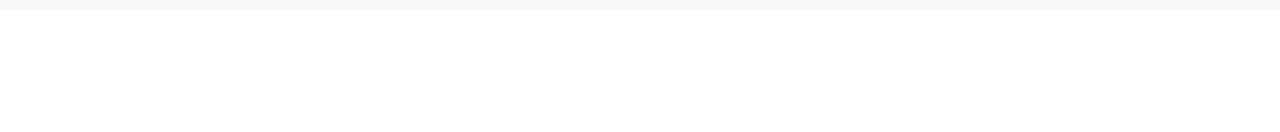
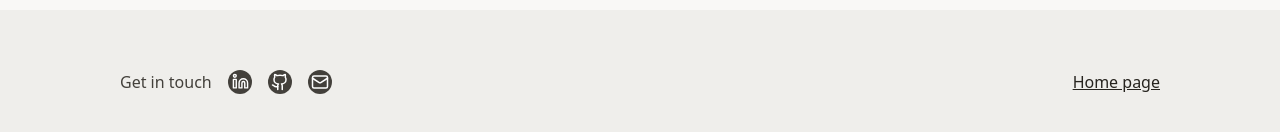
Before and after one commit to TongBud44/reangsak-personal-blog, a React (Vite) app: page / in a window 1280 px wide. Shown: the part 714-846 px from the top of the page. Before the commit the page ends 800 px from the top, so only its background shows below. Built offline with nearby package versions, Linux system fonts and the light colour scheme.

Commit message:
feat: add footer in App-page

```diff
--- a/src/App.jsx
+++ b/src/App.jsx
@@ -1,12 +1,14 @@
 import "./App.css";
 import { NavBar } from "./components/Nav-bar";
 import { HeroSection } from "./components/HeroSection";
+import { Footer } from "./components/Footer";
 
 function App() {
   return (
     <>
       <NavBar />
       <HeroSection />
+      <Footer />
     </>
   );
 }
--- /dev/null
+++ b/src/components/Footer.jsx
@@ -0,0 +1,34 @@
+import { Linkedin, Github, Mail } from "lucide-react";
+
+export function Footer() {
+  return (
+    <footer className="bg-[#EFEEEB] flex flex-col justify-between items-center gap-6 px-4 py-10 lg:flex-row lg:py-[60px] lg:px-[120px]">
+      <div className="flex flex-col items-center space-y-4 sm:space-y-0">
+        <div className="flex space-x-4">
+          <span className="font-medium text-base text-[#43403B]">Get in touch</span>
+          <div className="bg-[#43403B] rounded-full w-6 h-6 pl-1 pt-[3px]">
+          <a href="#" className="hover:text-muted-foreground text-white">
+            <Linkedin size={17} />
+            <span className="sr-only">LinkedIn</span>
+          </a>
+          </div>
+          <div className="bg-[#43403B] rounded-full w-6 h-6 pl-[3px] pt-[3px]">
+          <a href="#" className="hover:text-muted-foreground text-white">
+            <Github size={18} />
+            <span className="sr-only">GitHub</span>
+          </a>
+          </div>
+          <div className="bg-[#43403B] rounded-full w-6 h-6 pl-[3px] pt-[3px]">
+          <a href="#" className="hover:text-muted-foreground text-white">
+            <Mail size={18} />
+            <span className="sr-only">Email</span>
+          </a>
+          </div>
+        </div>
+      </div>
+      <a href="/" className="hover:text-muted-foreground font-medium underline text-base text-[#26231E]">
+        Home page
+      </a>
+    </footer>
+  );
+}
```
